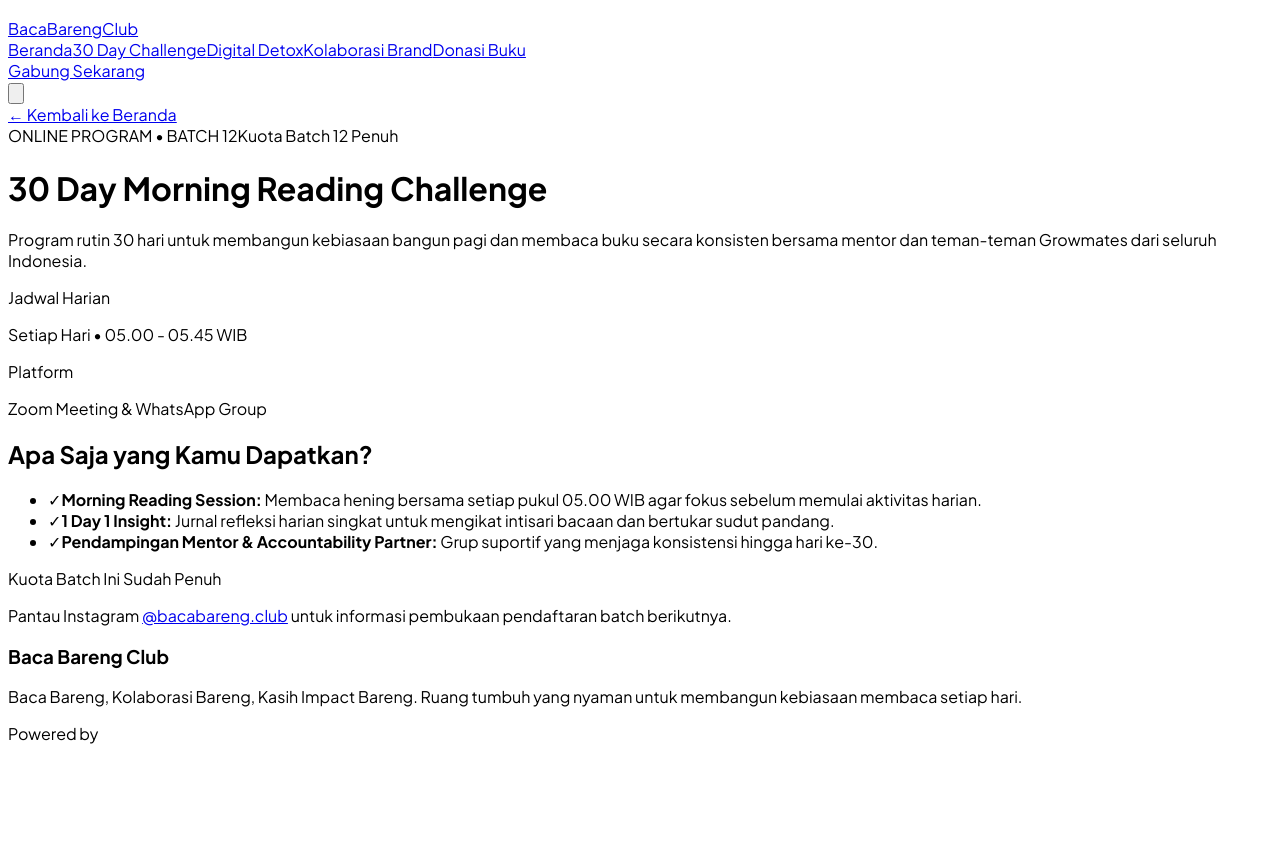
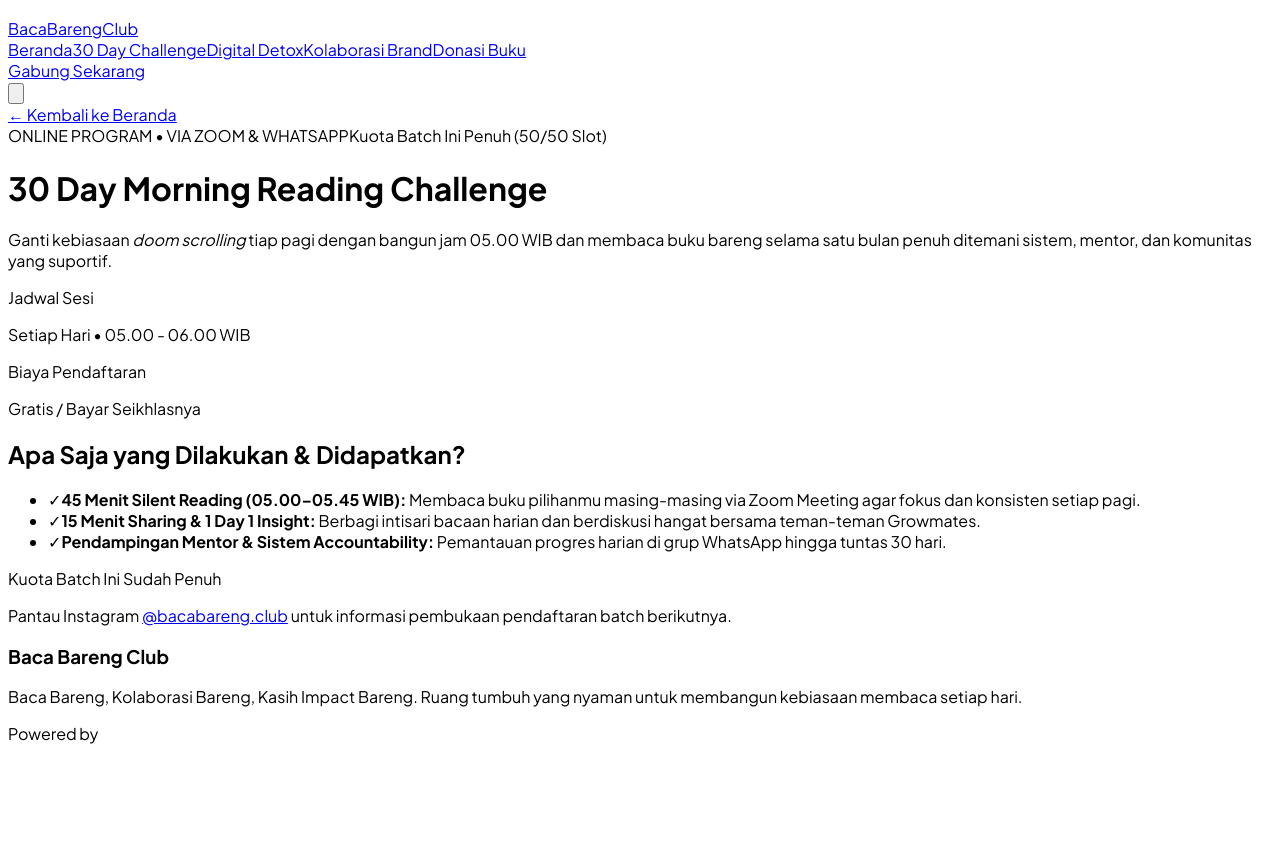
Before and after one commit to LEANDER230/Baca-Bareng-Club, a Next.js app: page /30-day-challenge in a window 1280 px wide. Shown: the part 1460-2327 px from the top of the page. Built offline with nearby package versions, Linux system fonts and the light colour scheme.

Commit message:
Refactor challenge data and update UI components
Updated the challenge data structure and adjusted related UI elements to reflect new scheduling and registration details.

```diff
--- a/app/30-day-challenge/page.tsx
+++ b/app/30-day-challenge/page.tsx
@@ -1,16 +1,16 @@
 import React from "react";
 import Link from "next/link";
 
-const ONLINE_DATA = {
-  batch: "Batch 12",
+const CHALLENGE_DATA = {
+  totalSlots: 50,
   remainingSlots: 0, // Ubah angka ini saat kuota batch berikutnya dibuka
-  schedule: "Setiap Hari • 05.00 - 05.45 WIB",
-  platform: "Zoom Meeting & WhatsApp Group",
+  schedule: "Setiap Hari • 05.00 - 06.00 WIB",
+  fee: "Gratis / Bayar Seikhlasnya",
   registerUrl: "https://bit.ly/DaftarBacaBarengClubGB",
 };
 
 export default function ChallengePage() {
-  const isFull = ONLINE_DATA.remainingSlots <= 0;
+  const isFull = CHALLENGE_DATA.remainingSlots <= 0;
 
   return (
     <div className="max-w-4xl mx-auto px-6 pt-10 pb-16">
@@ -21,15 +21,15 @@ export default function ChallengePage() {
       <div className="mt-6 bg-[#F4FBFF] border-2 border-[#CBEBFF] rounded-3xl p-8 sm:p-12">
         <div className="flex flex-wrap items-center justify-between gap-3 mb-4">
           <span className="bg-[#4CC3FA] text-white text-xs font-bold px-3.5 py-1.5 rounded-full">
-            ONLINE PROGRAM • {ONLINE_DATA.batch.toUpperCase()}
+            ONLINE PROGRAM • VIA ZOOM &amp; WHATSAPP
           </span>
           {isFull ? (
             <span className="bg-slate-200 text-slate-700 text-xs font-extrabold px-4 py-1.5 rounded-full">
-              Kuota {ONLINE_DATA.batch} Penuh
+              Kuota Batch Ini Penuh ({CHALLENGE_DATA.totalSlots}/{CHALLENGE_DATA.totalSlots} Slot)
             </span>
           ) : (
             <span className="bg-amber-100 text-amber-800 text-xs font-extrabold px-4 py-1.5 rounded-full">
-              Tersisa {ONLINE_DATA.remainingSlots} Slot Pendaftaran
+              Urgent: Tersisa {CHALLENGE_DATA.remainingSlots} dari {CHALLENGE_DATA.totalSlots} Slot
             </span>
           )}
         </div>
@@ -38,36 +38,37 @@ export default function ChallengePage() {
           30 Day Morning Reading Challenge
         </h1>
         <p className="text-slate-600 text-base sm:text-lg leading-relaxed mb-8">
-          Program rutin 30 hari untuk membangun kebiasaan bangun pagi dan membaca buku secara konsisten
-          bersama mentor dan teman-teman Growmates dari seluruh Indonesia.
+          Ganti kebiasaan <em>doom scrolling</em> tiap pagi dengan bangun jam 05.00 WIB dan membaca
+          buku bareng selama satu bulan penuh ditemani sistem, mentor, dan komunitas yang
+          suportif.
         </p>
 
         <div className="grid sm:grid-cols-2 gap-4 bg-white p-6 rounded-2xl border border-[#D9F1FF] mb-8">
           <div>
-            <span className="text-xs font-bold text-[#35B6F5] uppercase">Jadwal Harian</span>
-            <p className="font-bold text-[#0B2D48] mt-1">{ONLINE_DATA.schedule}</p>
+            <span className="text-xs font-bold text-[#35B6F5] uppercase">Jadwal Sesi</span>
+            <p className="font-bold text-[#0B2D48] mt-1">{CHALLENGE_DATA.schedule}</p>
           </div>
           <div>
-            <span className="text-xs font-bold text-[#35B6F5] uppercase">Platform</span>
-            <p className="font-bold text-[#0B2D48] mt-1">{ONLINE_DATA.platform}</p>
+            <span className="text-xs font-bold text-[#35B6F5] uppercase">Biaya Pendaftaran</span>
+            <p className="font-bold text-[#0B2D48] mt-1">{CHALLENGE_DATA.fee}</p>
           </div>
         </div>
 
         <h2 className="text-xl font-extrabold text-[#0B2D48] mb-4">
-          Apa Saja yang Kamu Dapatkan?
+          Apa Saja yang Dilakukan &amp; Didapatkan?
         </h2>
         <ul className="space-y-3 text-slate-700 text-sm sm:text-base mb-10">
           <li className="flex items-start gap-3">
             <span className="text-[#35B6F5] font-extrabold">✓</span>
-            <span><strong>Morning Reading Session:</strong> Membaca hening bersama setiap pukul 05.00 WIB agar fokus sebelum memulai aktivitas harian.</span>
+            <span><strong>45 Menit Silent Reading (05.00–05.45 WIB):</strong> Membaca buku pilihanmu masing-masing via Zoom Meeting agar fokus dan konsisten setiap pagi.</span>
           </li>
           <li className="flex items-start gap-3">
             <span className="text-[#35B6F5] font-extrabold">✓</span>
-            <span><strong>1 Day 1 Insight:</strong> Jurnal refleksi harian singkat untuk mengikat intisari bacaan dan bertukar sudut pandang.</span>
+            <span><strong>15 Menit Sharing &amp; 1 Day 1 Insight:</strong> Berbagi intisari bacaan harian dan berdiskusi hangat bersama teman-teman Growmates.</span>
           </li>
           <li className="flex items-start gap-3">
             <span className="text-[#35B6F5] font-extrabold">✓</span>
-            <span><strong>Pendampingan Mentor &amp; Accountability Partner:</strong> Grup suportif yang menjaga konsistensi hingga hari ke-30.</span>
+            <span><strong>Pendampingan Mentor &amp; Sistem Accountability:</strong> Pemantauan progres harian di grup WhatsApp hingga tuntas 30 hari.</span>
           </li>
         </ul>
 
@@ -92,7 +93,7 @@ export default function ChallengePage() {
         ) : (
           <div>
             <a
-              href={ONLINE_DATA.registerUrl}
+              href={CHALLENGE_DATA.registerUrl}
               target="_blank"
               rel="noopener noreferrer"
               className="block w-full text-center bg-[#4CC3FA] hover:bg-[#33B5F2] text-white font-extrabold text-lg py-4 rounded-2xl shadow-lg shadow-[#4CC3FA]/30 transition"
```
